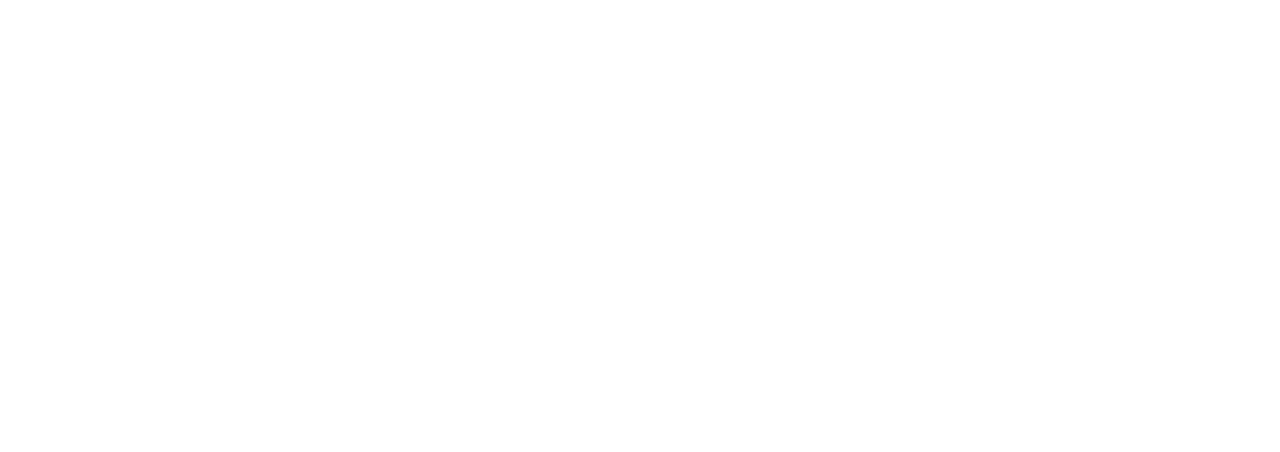
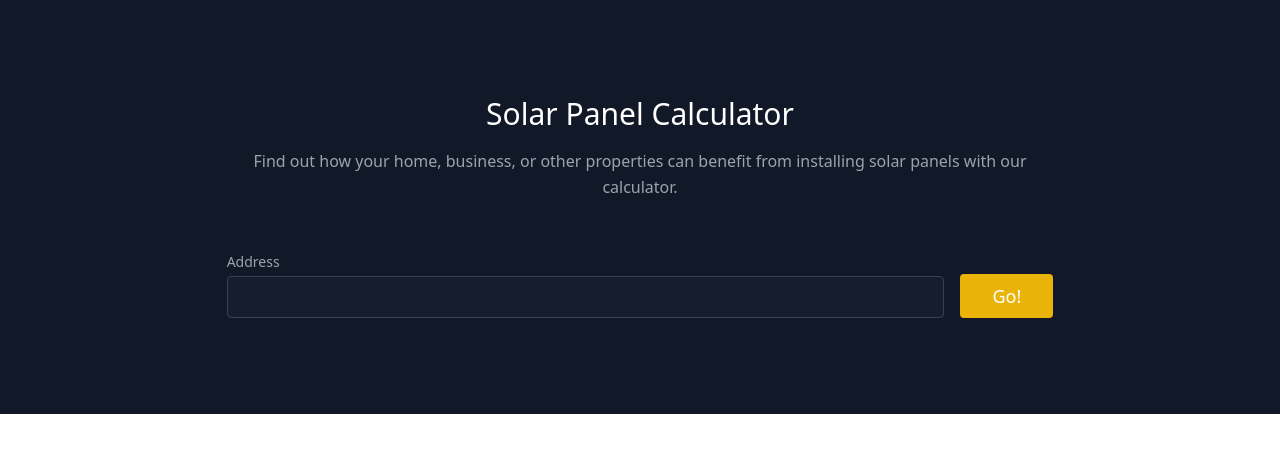
Before and after one commit to rspering/solar-panel-calculator, an Angular app in the folder solar-panel-calculator/: page / in a window 1280 px wide. Shown: the top 452 px of the page. Built offline with nearby package versions, Linux system fonts and the light colour scheme.

Commit message:
added routing and basic layouts

```diff
--- a/solar-panel-calculator/src/app/app.component.html
+++ b/solar-panel-calculator/src/app/app.component.html
@@ -0,0 +1 @@
+<router-outlet></router-outlet>
--- a/solar-panel-calculator/src/app/app.component.ts
+++ b/solar-panel-calculator/src/app/app.component.ts
@@ -1,10 +1,13 @@
+import { CommonModule } from '@angular/common';
 import { Component } from '@angular/core';
 import { RouterOutlet } from '@angular/router';
+import { HomeComponent } from './home/home.component';
+import { ResultsComponent } from './results/results.component';
 
 @Component({
   selector: 'app-root',
   standalone: true,
-  imports: [RouterOutlet],
+  imports: [CommonModule, RouterOutlet, HomeComponent, ResultsComponent],
   templateUrl: './app.component.html',
   styleUrl: './app.component.css'
 })
--- a/solar-panel-calculator/src/app/app.routes.ts
+++ b/solar-panel-calculator/src/app/app.routes.ts
@@ -1,3 +1,8 @@
 import { Routes } from '@angular/router';
+import { HomeComponent } from './home/home.component';
+import { ResultsComponent } from './results/results.component';
 
-export const routes: Routes = [];
+export const routes: Routes = [
+  {'path': '', component: HomeComponent},
+  {'path': 'results', component: ResultsComponent}
+];
--- /dev/null
+++ b/solar-panel-calculator/src/app/home/home.component.html
@@ -0,0 +1,17 @@
+<section class="text-gray-400 bg-gray-900 body-font">
+  <div class="container px-5 py-24 mx-auto">
+    <div class="flex flex-col text-center w-full mb-12">
+      <h1 class="sm:text-3xl text-2xl font-medium title-font mb-4 text-white">Solar Panel Calculator</h1>
+      <p class="lg:w-2/3 mx-auto leading-relaxed text-base">Find out how your home, business, or other properties can benefit from installing solar panels with our calculator.</p>
+    </div>
+    <div class="flex lg:w-2/3 w-full sm:flex-row flex-col mx-auto px-8 sm:px-0 items-end sm:space-x-4 sm:space-y-0 space-y-4">
+      <div class="relative sm:mb-0 flex-grow w-full">
+        <label for="full-name" class="leading-7 text-sm text-gray-400">Address</label>
+        <input type="text" id="full-name" name="full-name" class="w-full bg-gray-800 bg-opacity-40 rounded border border-gray-700 focus:border-yellow-500 focus:ring-2 focus:ring-yellow-900 focus:bg-transparent text-base outline-none text-gray-100 py-1 px-3 leading-8 transition-colors duration-200 ease-in-out">
+      </div>
+      <a routerLink='/results'>
+        <button class="text-white bg-yellow-500 border-0 py-2 px-8 focus:outline-none hover:bg-yellow-600 rounded text-lg" >Go!</button>
+      </a>
+    </div>
+  </div>
+</section>
--- /dev/null
+++ b/solar-panel-calculator/src/app/results/results.component.html
@@ -0,0 +1,28 @@
+<section class="text-gray-400 bg-gray-900 body-font">
+  <div class="container px-5 py-24 mx-auto flex flex-wrap">
+    <div class="lg:w-1/2 w-full mb-10 lg:mb-0 rounded-lg overflow-hidden">
+      <h1>Insert map api here</h1>
+      <img alt="feature" class="object-cover object-center h-full w-full" src="https://dummyimage.com/460x500">
+    </div>
+    <div class="flex flex-col flex-wrap lg:py-6 -mb-10 lg:w-1/2 lg:pl-12 lg:text-left text-center">
+
+
+      <div class="flex flex-col mb-10 lg:items-start items-center">
+        <div class="w-12 h-12 inline-flex items-center justify-center rounded-full bg-gray-800 text-yellow-400 mb-5">
+          <svg fill="none" stroke="currentColor" stroke-linecap="round" stroke-linejoin="round" stroke-width="2" class="w-6 h-6" viewBox="0 0 24 24">
+            <path d="M22 12h-4l-3 9L9 3l-3 9H2"></path>
+          </svg>
+        </div>
+        <div class="flex-grow">
+          <h2 class="text-white text-lg title-font font-medium mb-3">Your Results</h2>
+          <p class="leading-relaxed text-base">Add results from inputting adress from home page.</p>
+          <a class="mt-3 text-yellow-400 inline-flex items-center">Possible link to somewhere
+            <svg fill="none" stroke="currentColor" stroke-linecap="round" stroke-linejoin="round" stroke-width="2" class="w-4 h-4 ml-2" viewBox="0 0 24 24">
+              <path d="M5 12h14M12 5l7 7-7 7"></path>
+            </svg>
+          </a>
+        </div>
+      </div>
+    </div>
+  </div>
+</section>
--- a/solar-panel-calculator/src/index.html
+++ b/solar-panel-calculator/src/index.html
@@ -6,6 +6,7 @@
   <base href="/">
   <meta name="viewport" content="width=device-width, initial-scale=1">
   <link rel="icon" type="image/x-icon" href="favicon.ico">
+  <script src="https://cdn.tailwindcss.com"></script>
 </head>
 <body>
   <app-root></app-root>
```
Also changed, not shown: solar-panel-calculator/src/app/home/home.component.ts (added, +13 -0 lines), solar-panel-calculator/src/app/results/results.component.ts (added, +12 -0 lines), solar-panel-calculator/src/app/home/home.component.css (added), solar-panel-calculator/src/app/results/results.component.css (added).
